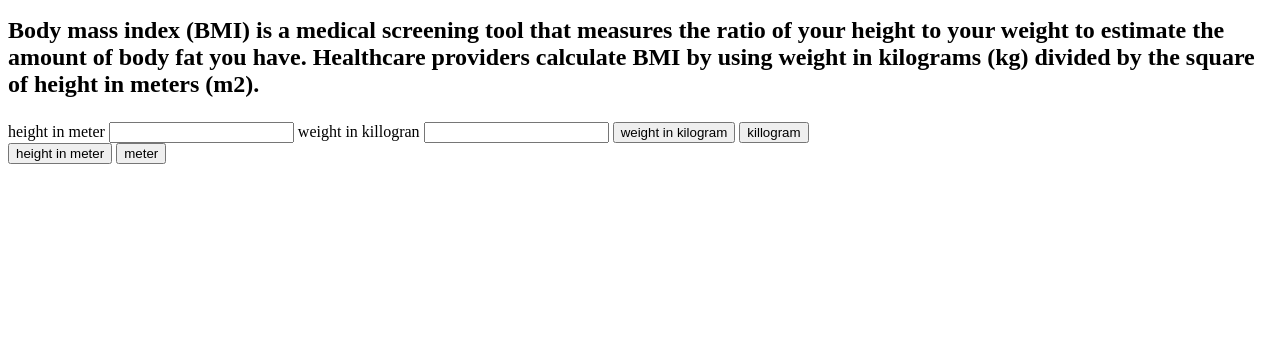
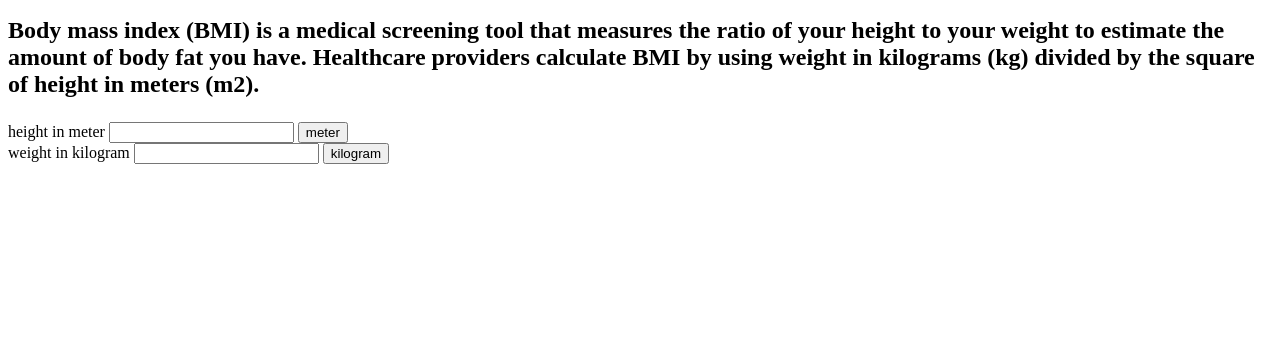
Before and after one commit to Hikarihikaru0317/Q4-QUIZ1, a plain HTML site: page index.html in a window 1280 px wide. Shown: the part 456-800 px from the top of the page. Drawn offline with Linux system fonts and the light colour scheme.

Commit message:
Add files via upload

```diff
--- a/index.html
+++ b/index.html
@@ -13,21 +13,24 @@
   <div class="container">
     <div class="left">
   <img src="bmi.jpg" alt="Image" class="image">
-  <div class="container">
     <div class="right">
   <h1><p>MBI Calculator</p></h1>
-  <h2><p class="text">Body mass index (BMI) is a medical screening tool that measures the ratio of your height to your weight to estimate the amount of body fat you have. Healthcare providers calculate BMI by using weight in kilograms (kg) divided by the square of height in meters (m2).</p>
-  </h2>
-
+  <h2><p>Body mass index (BMI) is a medical screening tool that measures the ratio of your height to your weight to estimate the amount of body fat you have. Healthcare providers calculate BMI by using weight in kilograms (kg) divided by the square of height in meters (m2).
+ 	</h2></p>
+<lable>
   <label>height in meter</label>
 		<input type="text" class="form-control" id="height in value">
 
-		<label>weight in killogran</label>
-		<input type="text" class="form-control" id="Age">
+		<button type="button" class="form-control" onclick="verifyAge()">meter</button>
 
-<button type="button" class="form-control" onclick="verifyAge()">weight in kilogram</button>
-		<button type="button" onClick="window.location.reload()"> killogram</button>
 	</div>
+</lable>
+
+
+<label>weight in kilogram</label>
+		<input type="text" class="form-control" id="height in value">
+
+		<button type="button" class="form-control" onclick="verifyAge()">kilogram</button>
 
 	<script>
 		function verifyAge(){
@@ -41,39 +44,16 @@
 				window.alert('Welcome!');
 			}
 		}
-	</script>
+			</script>
 
 
-<button type="button" class="form-control" onclick="verifyAge()">height in meter</button>
-		<button type="button" onClick="window.location.reload()"> meter</button>
-	</div>
+  </div>
 
-	<script>
-		function verifyAge(){
-			var height = document.getElementById('Age').value;
-
-			if (meter<18) {
-				window.alert('not eligible');
-
-			}
-			else{
-				window.alert('Welcome!');
-			}
-		}
+  </div>
 	</script>
-</div>
+</lable>
 
 
-
-
-
-
-
-
-
-
-
+</div>
 </body>
-
-
 </html>
```
